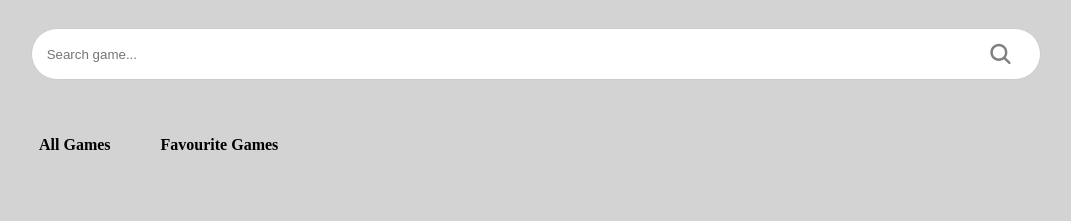
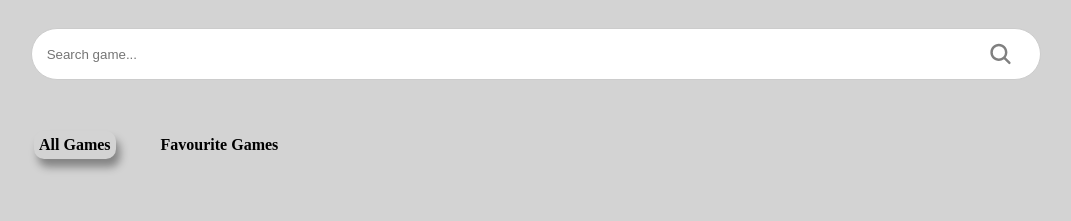
Before and after one commit to sourav2paul3/Games, a React (Vite) app in the folder games/: page / in a window 1280 px wide. Shown: the top 221 px of the page, without its empty margins (104-1175 px from the left). Built offline with nearby package versions, Linux system fonts and the light colour scheme.

Commit message:
tab select

```diff
--- a/games/src/components/Tabs.jsx
+++ b/games/src/components/Tabs.jsx
@@ -1,11 +1,27 @@
-import React from "react";
+import React, { useContext } from "react";
 import styles from "../Styles/Tabs.module.css";
+import { GamesContext } from "../context/GamesContext";
 
 const Tabs = () => {
+  const { currentTab, setCurrentTab } = useContext(GamesContext);
   return (
     <div className={styles.tabContainer}>
-      <h1 className={styles.tabsHeader}>All Games</h1>
-      <h1 className={styles.tabsHeader}>Favourite Games</h1>
+      <h1
+        className={`${styles.tabsHeader} ${
+          currentTab === "allGames" ? styles.activeTab : ""
+        }`}
+        onClick={() => setCurrentTab("allGames")}
+      >
+        All Games
+      </h1>
+      <h1
+        className={`${styles.tabsHeader} ${
+          currentTab === "favGames" ? styles.activeTab : ""
+        }`}
+        onClick={() => setCurrentTab("favGames")}
+      >
+        Favourite Games
+      </h1>
     </div>
   );
 };
--- a/games/src/context/GamesContext.jsx
+++ b/games/src/context/GamesContext.jsx
@@ -4,9 +4,12 @@ export const GamesContext = createContext("");
 
 export const GamesContextProvider = ({ children }) => {
   const [searchedGame, setSearchedGame] = useState("");
+  const [currentTab, setCurrentTab] = useState("allGames");
 
   return (
-    <GamesContext.Provider value={{ searchedGame, setSearchedGame }}>
+    <GamesContext.Provider
+      value={{ searchedGame, setSearchedGame, currentTab, setCurrentTab }}
+    >
       {children}
     </GamesContext.Provider>
   );
--- a/games/src/styles/Tabs.module.css
+++ b/games/src/styles/Tabs.module.css
@@ -18,6 +18,10 @@
   box-shadow: 4px 8px 8px hsl(0deg 0% 0% / 0.38);
 }
 
+.activeTab {
+  box-shadow: 4px 8px 8px hsl(0deg 0% 0% / 0.38); /* Permanent shadow */
+}
+
 @media (max-width: 390px) {
   .tabsHeader {
     font-size: 12px;
```
